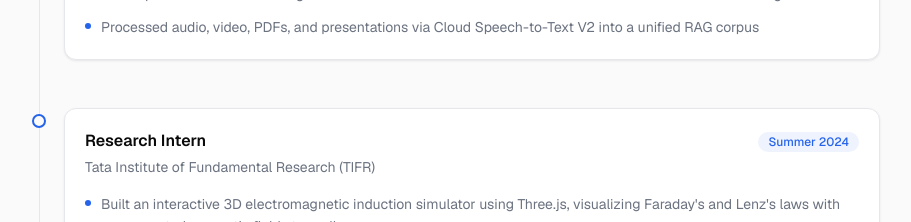
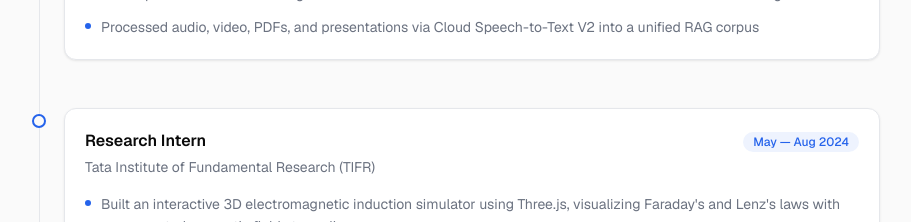
Before and after one commit to darashizuka/portfolio, a Next.js app: page / in a window 1280 px wide. Shown: the part 2380-2602 px from the top of the page, without its empty margins (184-1095 px from the left). Built offline with nearby package versions, Linux system fonts and the light colour scheme.

Commit message:
Fix TIFR dates

```diff
--- a/app/page.tsx
+++ b/app/page.tsx
@@ -117,7 +117,7 @@ const EXPERIENCE = [
   {
     role: "Research Intern",
     company: "Tata Institute of Fundamental Research (TIFR)",
-    period: "Summer 2024",
+    period: "May — Aug 2024",
     points: [
       "Built an interactive 3D electromagnetic induction simulator using Three.js, visualizing Faraday's and Lenz's laws with precomputed magnetic field streamlines",
       "Developed a Python pipeline to compute magnetic field streamline data and export as JSON for real-time 3D rendering in the browser",
```
